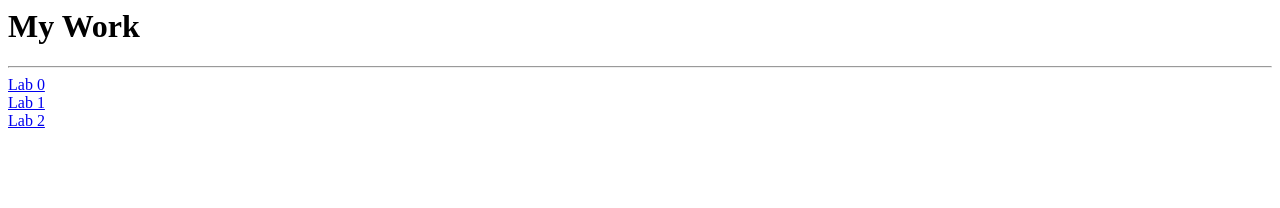
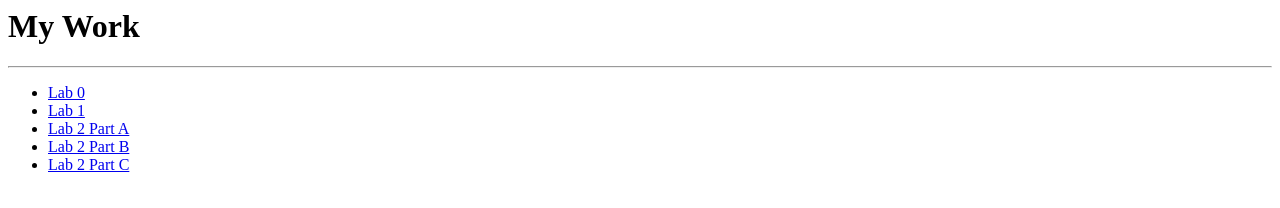
Before and after one commit to A1exander-liU/Website, a plain HTML site: page index.html in a window 1280 px wide. Drawn offline with Linux system fonts and the light colour scheme.

Commit message:
added lab 2 part a and b

```diff
--- a/index.html
+++ b/index.html
@@ -5,8 +5,12 @@
     <body>
         <h1>My Work</h1>
         <hr>
-        <a href="lab0.html">Lab 0</a><br>
-        <a href="home.html">Lab 1</a><br>
-        <a href="part_c.html">Lab 2</a>
+        <ul>
+            <li><a href="lab0.html">Lab 0</a></li>
+            <li><a href="home.html">Lab 1</a></li>
+            <li><a href="lab2_part_a.html">Lab 2 Part A</a></li>
+            <li><a href="lab2_part_b.html">Lab 2 Part B</a></li>
+            <li><a href="part_c.html">Lab 2 Part C</a></li>
+        </ul>
     </body>
 </html>
```
Also changed, not shown: lab2_part_a.html (+2 -1 lines), lab2_part_b.html (+1 -0 lines), part_c.html (+3 -3 lines).
